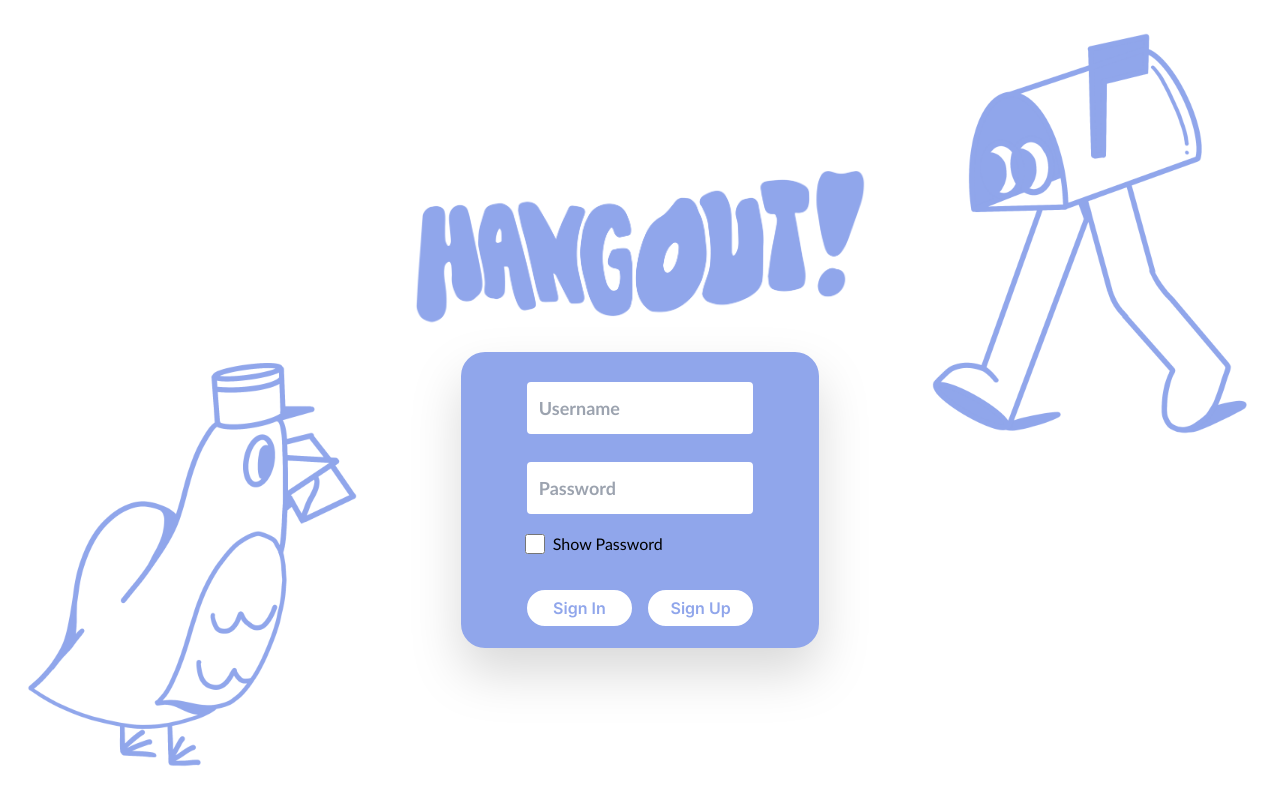
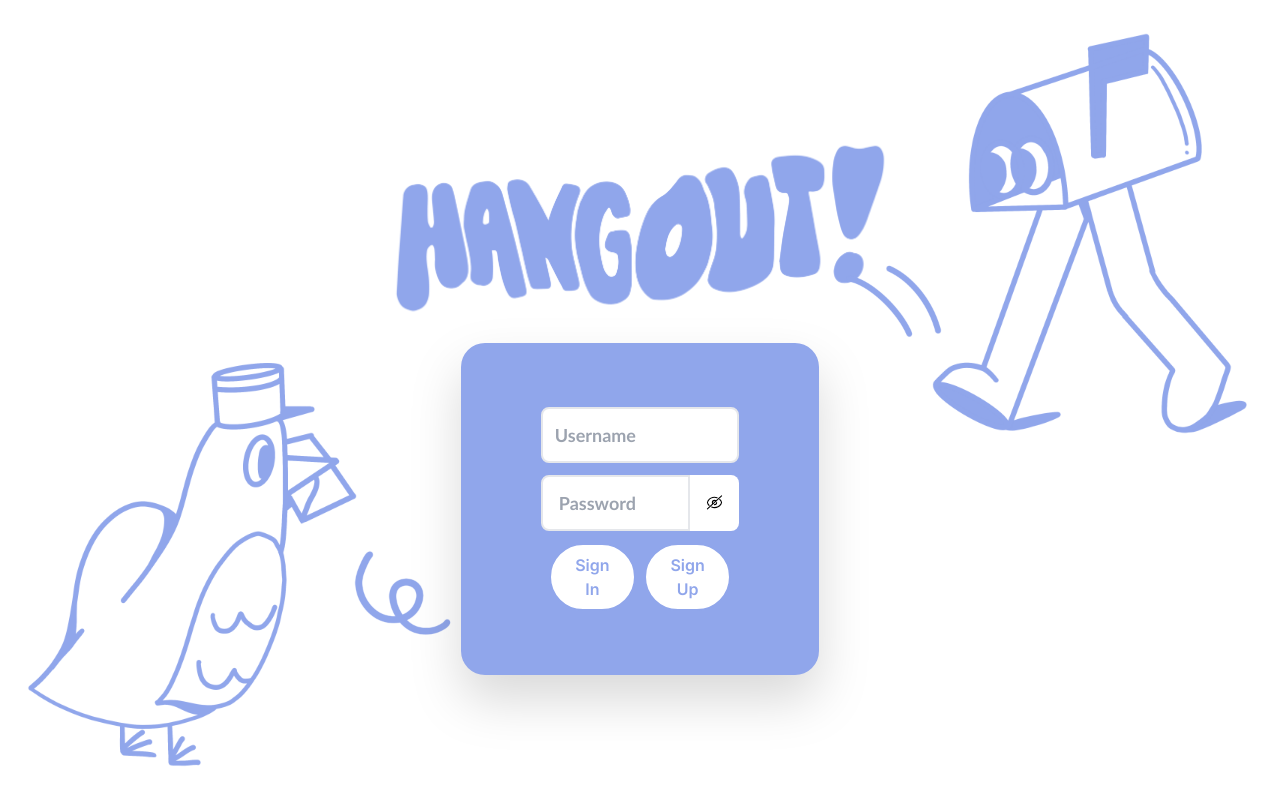
Before and after one commit to enternal-L/hang-out, a Next.js app: page / in a window 1280 px wide. Built offline with nearby package versions, Linux system fonts and the light colour scheme; no server answers.

Commit message:
finished styling signup and making share system

```diff
--- /dev/null
+++ b/app/Home/Share/page.jsx
@@ -0,0 +1,10 @@
+import React from 'react'
+import Share from '@components/Share'
+
+const page = () => {
+  return (
+    <Share/>
+  )
+}
+
+export default page
--- a/components/EventCard.jsx
+++ b/components/EventCard.jsx
@@ -15,13 +15,15 @@ const EventCard = ({ post, color, handleTagClick, handleEdit, handleDelete, hand
             <div className={`bg-[${color}] w-[30%] h-fit my-8 min-w-[250px] relative z-[1]`}>
                 {dropDown && (
                     <div className='flex flex-end shadow-xl absolute z-[2] bg-white right-0'>
-                        <div className='h-64 flex flex-col px-4 flex-center gap-2 pt-6'>
-                            <p>Share</p>
-                            <Image src = "/pen-square.svg" alt="edit" width = {50} height = {50}
+                        <div className='h-64 flex flex-col px-4 flex-center gap-2 pt-7'>
+                            {/* <Image src = "/share.svg" alt="share" width = {33} height = {33}
+                            className="object-contain cursor-pointer" onClick={() => {}}/> */}
+                            <Link href="/Home/Share">share</Link>
+                            <Image src = "/pen-square.svg" alt="edit" width = {40} height = {40}
                             className="object-contain cursor-pointer" onClick={handleEdit}/>
                             <p>Archive</p>
                             <p>Star</p>
-                            <Image src = "/trashcan.svg" alt="delete" width = {50} height = {50}
+                            <Image src = "/trashcan.svg" alt="delete" width = {40} height = {40}
                             className="object-contain cursor-pointer" onClick={handleDelete}/>
                         </div>
                     </div>
--- /dev/null
+++ b/components/Share.jsx
@@ -0,0 +1,32 @@
+const Share = (title, attendees) => {
+
+    const userArr = ["user1", "user2", "user3", "user4", "user5"]
+
+    return (
+        <>
+            <div className="bg-black w-full h-full flex flex-center">
+                <div className="bg-white w-96 h-fit flex flex-col rounded-xl p-5 gap-3">
+                    <h1 className="font-semi-bold text-3xl">Share "Event1"</h1>
+                    <input placeholder="Invite People" className="border border-black w-full h-10 p-4 rounded-sm outline-none">
+                    </input>
+                    <h1 className="font-semibold text-xl">People with access</h1>
+                    <div className="flex flex-col gap-3">
+                        {userArr.length > 0 && userArr.map((user, index) => (
+                            <div key = {index} className="flex flex-row gap-2">
+                                <p>Image</p>
+                                <p className="text-base">{user}</p>
+                            </div>
+                            )
+                        )}
+                    </div>
+                    <div className="w-full h-11 flex flex-row justify-between">
+                        <button className="blue_btn">Copy link</button>
+                        <button className="blue_btn">Done</button>
+                    </div>
+                </div>
+            </div>
+        </>
+    )
+}
+
+export default Share
--- a/components/SignUp.jsx
+++ b/components/SignUp.jsx
@@ -92,16 +92,21 @@ const SignUp = () => {
     <div className="w-full h-full flex-center flex-row bg-white">
       <div className="w-[30%] flex-center self-end">
           <Image src = "/bird.PNG"
-                      width = {450}
-                      height = {450}
+                      width = {500}
+                      height = {500}
                       className="object-contain"/>
       </div>
       <div className="w-[40%] flex flex-col gap-2 flex-center">
+        <Image src = "/IMG_6926.PNG"
+                width = {1050}
+                height = {1050}
+                className="object-contain absolute w-full h-full"
+              />
         <Image src = "/splash-blue.png"
-                  width = {470}
-                  height = {470}
+                  width = {520}
+                  height = {520}
                   className="object-contain"/>
-        <nav className="flex flex-col custom_color rounded-3xl w-[70%] gap-4 py-5 drop-shadow-2xl px-16 flex-center">
+        <nav className="flex flex-col custom_color rounded-3xl w-[70%] gap-3 py-16 drop-shadow-2xl px-20 flex-center relative">
           <input
                   type = "text"
                   placeholder='Username'
@@ -109,24 +114,35 @@ const SignUp = () => {
                   required
                   className='form_input outline-none bg-white'
           />
-          <input
-                  type = {(showPass) ? ("") : ("password")}
-                  placeholder='Password'
-                  onChange={(e) => {setPassword(e.target.value)}}
-                  required
-                  className='form_input outline-none bg-white'
-          />
+          <div className="w-full flex items-center">
+            <input
+              type={showPass ? "" : "password"}
+              placeholder="Password"
+              onChange={(e) => setPassword(e.target.value)}
+              required
+              className="password_input outline-none bg-white h-14 px-3 "
+            />
+            <div
+              className="flex flex-center bg-white h-14 px-4 rounded-r-lg cursor-pointer"
+              onClick={() => setShow(!showPass)}
+            >
+              <Image
+                src={showPass ? "/eye-open.svg" : "/eye-close.svg"}
+                width={25}
+                height={25}
+                className="object-contain"
+              />
+            </div>
+          </div>
 
-          <span className="flex flex-row gap-2 items-center self-start"><input className="size-5"type="checkbox" onChange={() => {setShow(!showPass)}}></input>Show Password</span>
-
-          <div className="w-full flex flex-row flex-center gap-3">
-                <button type = "submit" onClick={handleSignIn} className="white_btn text-base mt-4 w-full min-h-6">
+          <div className="w-full flex flex-row flex-center gap-2 px-2">
+                <button type = "submit" onClick={handleSignIn} className="white_btn text-base w-full min-h-6">
                     Sign In
                 </button>
 
                 {/* when phone screen break these two into rows */}
 
-                <button type = "submit" onClick={handleSignUp} className="white_btn text-base mt-4 w-full min-h-6">
+                <button type = "submit" onClick={handleSignUp} className="white_btn text-base w-full min-h-6">
                     Sign Up
                 </button>
           </div>
@@ -134,8 +150,8 @@ const SignUp = () => {
       </div>
       <div className="w-[30%] flex-center self-start">
           <Image src = "/mailman.PNG"
-          width = {455}
-          height = {455}
+          width = {550}
+          height = {550}
           className="object-contain"/>
         </div>
     </div>
--- a/styles/globals.css
+++ b/styles/globals.css
@@ -36,7 +36,7 @@ input {
 }
 
 .white_btn{
-  @apply rounded-full border-2 border-[#90A6EB] bg-white py-1.5 px-5 text-[#90A6EB] transition-all hover:bg-[#90A6EB] hover:text-white hover:border-white text-center text-base font-semibold font-inter flex items-center justify-center;
+  @apply rounded-full border-2 border-[#90A6EB] bg-white py-2 px-5 text-[#90A6EB] transition-all hover:bg-[#90A6EB] hover:text-white hover:border-white text-center text-base font-semibold font-inter flex items-center justify-center;
 }
 
 .outline_btn {
@@ -90,7 +90,11 @@ input {
 }
 
 .form_input {
-  @apply w-full flex font-semibold rounded-md border-[2px] border-[#90A6EB] mt-2 p-3 text-lg bg-white;
+  @apply w-full flex font-semibold rounded-lg border-2 p-3 text-lg bg-white outline-none;
+}
+
+.password_input {
+  @apply w-full flex font-semibold rounded-l-lg border-2 p-4 text-lg bg-white outline-none;
 }
 
 /* Nav Component */
```
Also changed, not shown: public/share.svg (added).
